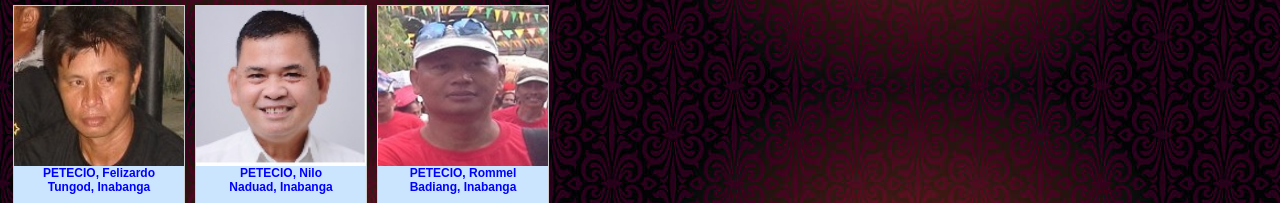
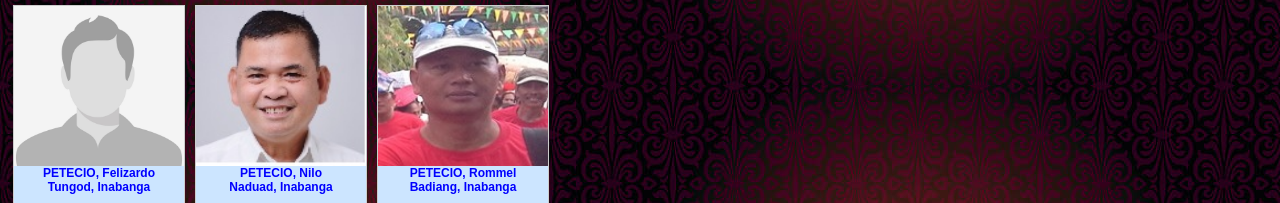
Before and after one commit to SPAbatch87/Alumni-website, a plain HTML site: page masterlist-boys.html in a window 1280 px wide. Shown: the part 3337-3540 px from the top of the page. Drawn offline with Linux system fonts and the light colour scheme; files whose address does not match are found by name.

Commit message:
Update masterlist-boys.html

```diff
--- a/masterlist-boys.html
+++ b/masterlist-boys.html
@@ -934,8 +934,8 @@ Lutao, Inabanga
   </a>Click on "Petalitz" FB</div></div>
 </div>
 <div class="gallery">
-  <a target="_blank" href="images/B85.jpg">
-    <img src="images/B85.jpg" alt="Northern Lights" width="500" height="400">
+  <a target="_blank" href="images/04.jpg">
+    <img src="images/04.jpg" alt="Northern Lights" width="500" height="400">
   </a>
   <div class="desc"><pre>
 PETECIO, Felizardo
```
